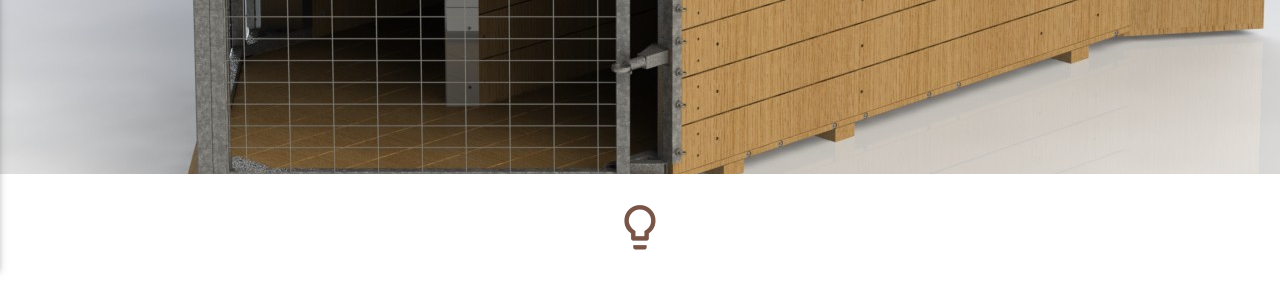
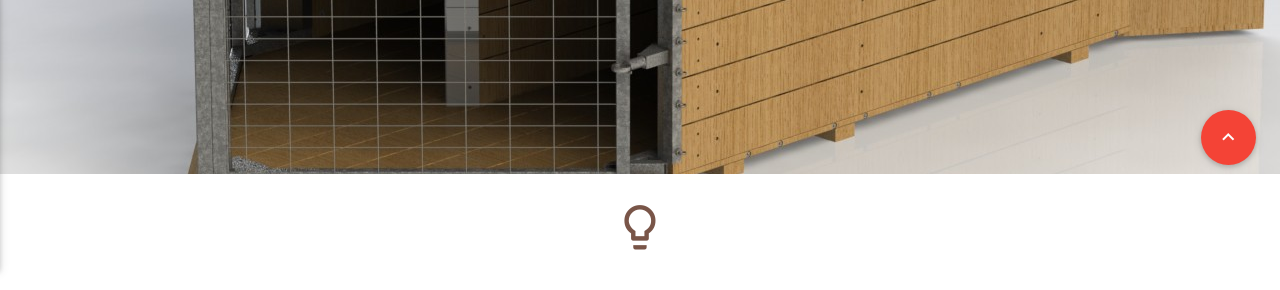
Before and after one commit to sakulstra/eray.io, a Jekyll site: the page built from index_de.html, in a window 1280 px wide. Shown: the part 690-980 px from the top of the page. Built offline with Jekyll 4.4.1, drawn with Linux system fonts in a browser that asks for light colours.

Commit message:
scrollTop and partner

```diff
--- a/_includes/contactform.html
+++ b/_includes/contactform.html
@@ -9,7 +9,7 @@
     {% assign title = 'Contact' %}
 {% endif %}
 <div class="row">
-    <form id="contactform" method="POST" class="col s12">
+    <form id="contactform" method="POST">
         <h3>{{title}}</h3>
         <div class="row">
             <div class="input-field col s12">
--- a/_includes/footer.html
+++ b/_includes/footer.html
@@ -35,6 +35,11 @@
     </script>
   </div>
 </footer>
+<div class="fixed-action-btn hide hide-on-small-and-down" style="bottom: 45px; right: 24px;" id="topScroller">
+  <a href="#top" class="btn-floating btn-large red">
+    <i class="large material-icons"><i class="material-icons">keyboard_arrow_up</i></i>
+  </a>
+</div>
 <script src="https://code.jquery.com/jquery-2.2.3.min.js"></script>
 <script src="{{ "/js/history.adapter.jquery.js" | prepend: site.baseurl }}"></script>
 <script src="{{ "/js/jquery.validate.min.js" | prepend: site.baseurl }}"></script>
--- a/_includes/header.html
+++ b/_includes/header.html
@@ -1,4 +1,4 @@
-<header class="site-header">
+<header class="site-header" id="top">
 
     <nav class="white" role="navigation">
         <div class="nav-wrapper container">
--- a/index_de.html
+++ b/index_de.html
@@ -20,7 +20,6 @@ lang: de
 </div>
 
 <div class="container">
-
     <div class="row">
         <div class="col l2 hide-on-med-and-down">&nbsp;</div>
         <div class="col l8 m12">
@@ -125,7 +124,7 @@ lang: de
                 </div>
             </div>
         </div>
-        <div class="hide-on-large-only">
+        <div class="hide-on-large-only hide-on-small-only">
             <div class="row valign-wrapper">
                 <div class="col m6 valign">
                     <img class="responsive-img" src="{{"/img/partner/bundesministerium.jpg" | prepend: site.baseurl}}" />
@@ -151,12 +150,38 @@ lang: de
                 </div>
             </div>
         </div>
+        <div class="hide-on-med-and-up">
+            <div class="row valign-wrapper">
+                <div class="col s4 valign">
+                    <img class="responsive-img" src="{{"/img/partner/bundesministerium.jpg" | prepend: site.baseurl}}" />
+                </div>
+                <div class="col s4 valign">
+                    <img class="responsive-img" src="{{"/img/partner/Logo-ESF-cmyk.svg" | prepend: site.baseurl}}" />
+                </div>
+                <div class="col s4 valign">
+                    <img class="responsive-img" src="{{"/img/partner/Logo-EXIST.svg" | prepend: site.baseurl}}" />
+                </div>
+            </div>
+            <div class="row valign-wrapper">
+                <div class="col s4 valign">
+                    <img class="responsive-img" src="{{"/img/partner/Dassualt_Systems-Solidworks_Colour.svg" | prepend: site.baseurl}}" />
+                </div>
+                <div class="col s4 valign">
+                    <img class="responsive-img" src="{{"/img/partner/sla.jpg" | prepend: site.baseurl}}" />
+                </div>
+                <div class="col s4 valign">
+                    <img class="responsive-img" src="{{"/img/partner/TU_Darmstadt_Logo.svg" | prepend: site.baseurl}}" />
+                </div>
+            </div>
+        </div>
     </div>
 </div>
 <div class="grey lighten-3 z-depth-1">
-    <div class="container row" style="margin-bottom: 0;">
-        <div class="col l12 m12">
+    <div class="container">
+        <div class="row" style="margin-bottom: 0;">
+            <div class="col s12">
                 {% include contactform.html %}
             </div>
         </div>
     </div>
+</div>
--- a/js/init.js
+++ b/js/init.js
@@ -3,6 +3,12 @@
     $('.button-collapse').sideNav({
       closeOnClick: true
     });
+      var options = [
+        {selector: '#top', offset: 1500, callback: function(){
+          $("#topScroller").removeClass('hide');
+        } },
+      ];
+      Materialize.scrollFire(options);
     $('.parallax').parallax();
     $("#contactform").validate({
       lang: 'de'
@@ -10,10 +16,10 @@
     $('a[href^="#"]').click(
       function(e) {
         e.preventDefault(); var dest = $(this).attr('href');
-        console.log(dest);
         $('html,body').animate({ scrollTop: $(dest).offset().top }, 'slow');
       }
     );
+
   }); // end of document ready
 })(jQuery); // end of jQuery name space
 
```
Lines whose indentation alone changed are shown as unchanged.
